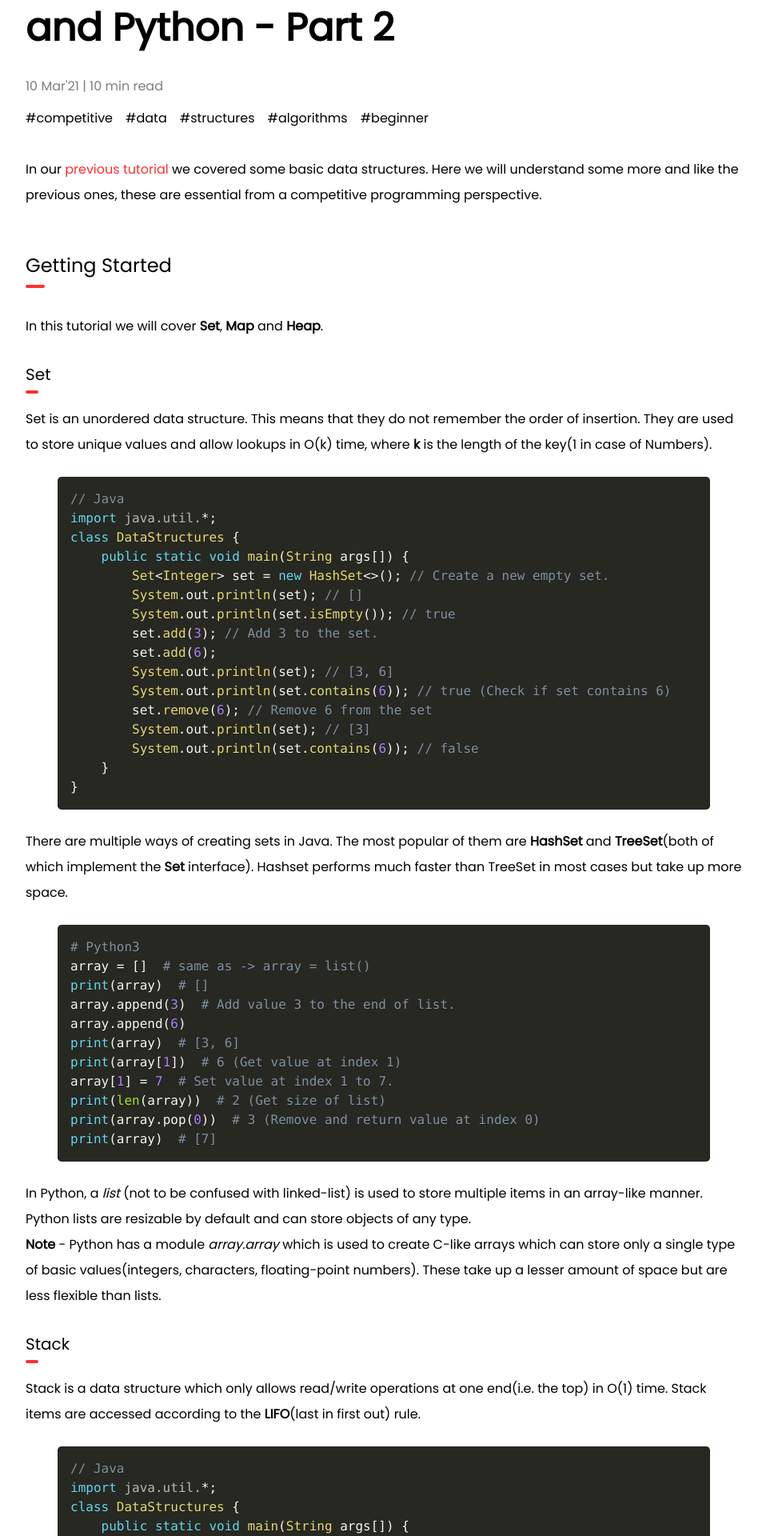
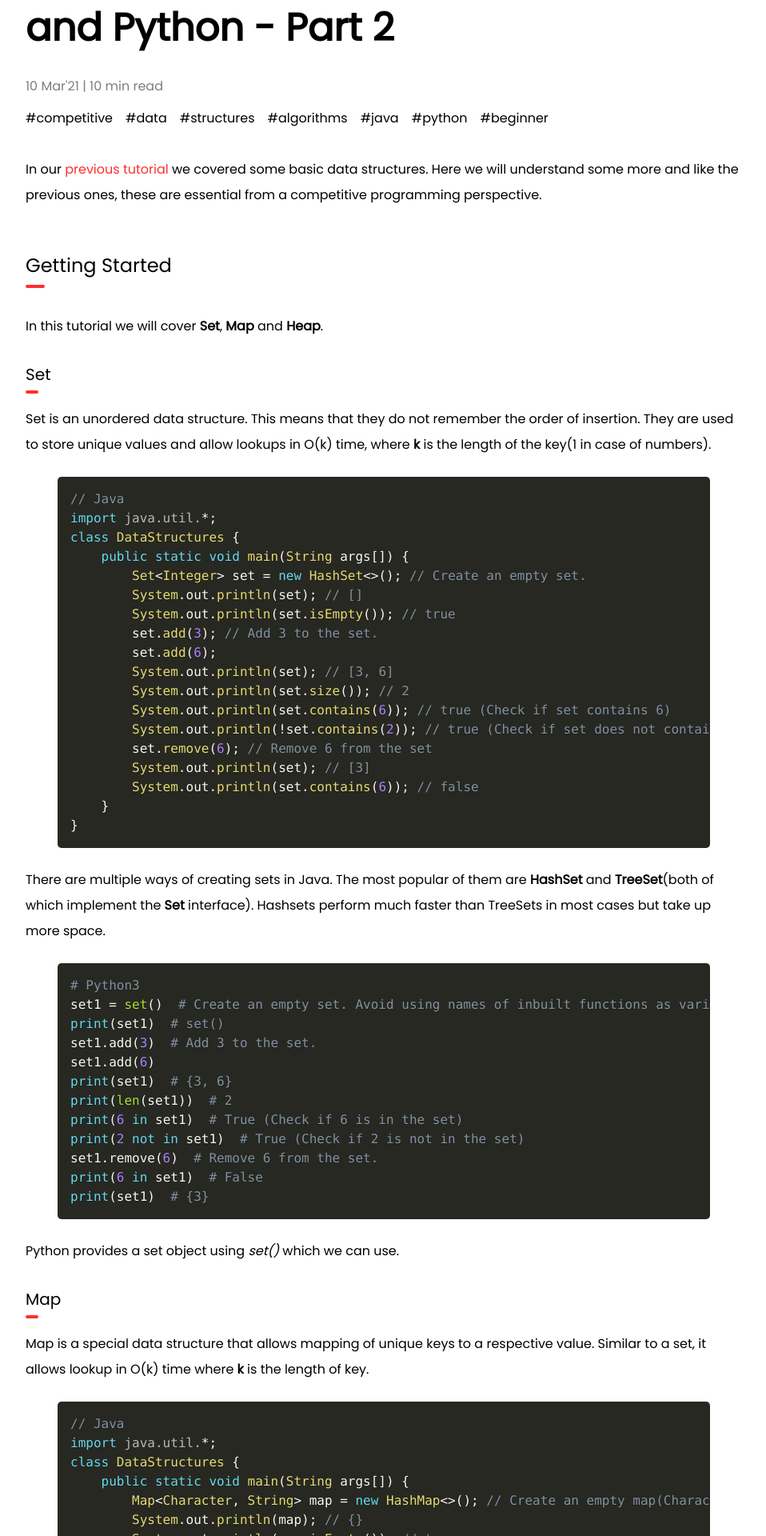
Before and after one commit to thesourceproject/thesourceproject.github.io, a Nuxt app: page /article/9 in a window 1280 px wide. Shown: the part 200-2120 px from the top of the page at 80% size, without its empty margins (160-1118 px from the left). Built offline with nearby package versions, Linux system fonts and the light colour scheme; a web font is replaced by a local one.

Commit message:
partially completed article 9

```diff
--- a/pages/article/2.vue
+++ b/pages/article/2.vue
@@ -28,15 +28,9 @@
           class="w-96"
       /></a>
       <p class="mt-6">
-        <a
-          class="text-text-3 text-lg font-bold hover:underline focus:underline focus:outline-none"
-          href="https://github.com/"
-          target="_blank"
-          >GitHub</a
-        >
-        is a code hosting platform for version control and collaboration. It
-        allows you to showcase your work and lets you and others work together
-        on projects from anywhere.
+        <strong>GitHub</strong> is a code hosting platform for version control
+        and collaboration. It allows you to showcase your work and lets you and
+        others work together on projects from anywhere.
       </p>
       <div class="mt-12 flex flex-col">
         <h2 class="text-2xl">Getting Started</h2>
--- a/pages/article/3.vue
+++ b/pages/article/3.vue
@@ -8,16 +8,11 @@
         :tags="['basics', 'python', 'beginner']"
       />
       <p>
-        <a
-          class="text-text-3 text-lg font-bold hover:underline focus:underline focus:outline-none"
-          href="https://www.python.org/"
-          target="_blank"
-          >Python</a
-        >
-        is an interpreted, high-level and general-purpose programming language.
-        Python is being used in web development, machine learning and even
-        desktop applications. Its easy to learn syntax is very well suited for
-        beginners as well as experienced programmers.
+        <strong>Python</strong> is an interpreted, high-level and
+        general-purpose programming language. Python is being used in web
+        development, machine learning and even desktop applications. Its easy to
+        learn syntax is very well suited for beginners as well as experienced
+        programmers.
       </p>
       <a
         title="www.python.org, GPL &lt;http://www.gnu.org/licenses/gpl.html&gt;, via Wikimedia Commons"
--- a/pages/article/4.vue
+++ b/pages/article/4.vue
@@ -8,16 +8,9 @@
         :tags="['basics', 'python', 'beginner']"
       />
       <p>
-        While developing
-        <a
-          class="text-text-3 text-lg font-bold hover:underline focus:underline focus:outline-none"
-          href="https://www.python.org/"
-          target="_blank"
-          >Python</a
-        >
-        applications we often need to allow user interaction, either to obtain
-        necessary data or to direct the flow of our program. Python enables this
-        functionality through its inbuilt
+        While developing Python applications we often need to allow user
+        interaction, either to obtain necessary data or to direct the flow of
+        our program. Python enables this functionality through its inbuilt
         <a
           class="text-text-3 hover:underline focus:underline focus:outline-none"
           href="https://docs.python.org/3/library/functions.html#input"
--- a/pages/article/8.vue
+++ b/pages/article/8.vue
@@ -2,10 +2,19 @@
   <main>
     <article class="w-full max-w-4xl mx-auto flex flex-col">
       <ArticleHeader
-        title="Using built-in data structures of Java and Python - Part 1"
+        title="Using built-in data structures of Java and Python -
+      Part 1"
         date="7 Mar'21"
         readTime="10 min read"
-        :tags="['competitive', 'data', 'structures', 'algorithms', 'beginner']"
+        :tags="[
+          'competitive',
+          'data',
+          'structures',
+          'algorithms',
+          'java',
+          'python',
+          'beginner',
+        ]"
       />
       <p>
         Today we will learn about data structures that are available in Java and
--- a/pages/article/9.vue
+++ b/pages/article/9.vue
@@ -5,7 +5,15 @@
         title="Using built-in data structures of Java and Python - Part 2"
         date="10 Mar'21"
         readTime="10 min read"
-        :tags="['competitive', 'data', 'structures', 'algorithms', 'beginner']"
+        :tags="[
+          'competitive',
+          'data',
+          'structures',
+          'algorithms',
+          'java',
+          'python',
+          'beginner',
+        ]"
       />
       <p>
         In our
@@ -34,20 +42,22 @@
         Set is an unordered data structure. This means that they do not remember
         the order of insertion. They are used to store unique values and allow
         lookups in O(k) time, where <strong>k</strong> is the length of the
-        key(1 in case of Numbers).
+        key(1 in case of numbers).
       </p>
       <CodeSnippet
         code="// Java
 import java.util.*;
 class DataStructures {
     public static void main(String args[]) {
-        Set<Integer> set = new HashSet<>(); // Create a new empty set.
+        Set<Integer> set = new HashSet<>(); // Create an empty set.
         System.out.println(set); // []
         System.out.println(set.isEmpty()); // true
         set.add(3); // Add 3 to the set.
         set.add(6);
         System.out.println(set); // [3, 6]
+        System.out.println(set.size()); // 2
         System.out.println(set.contains(6)); // true (Check if set contains 6)
+        System.out.println(!set.contains(2)); // true (Check if set does not contain 2)
         set.remove(6); // Remove 6 from the set
         System.out.println(set); // [3]
         System.out.println(set.contains(6)); // false
@@ -58,56 +68,52 @@ class DataStructures {
       <p>
         There are multiple ways of creating sets in Java. The most popular of
         them are <strong>HashSet</strong> and <strong>TreeSet</strong>(both of
-        which implement the <strong>Set</strong> interface). Hashset performs
-        much faster than TreeSet in most cases but take up more space.
+        which implement the <strong>Set</strong> interface). Hashsets perform
+        much faster than TreeSets in most cases but take up more space.
       </p>
       <CodeSnippet
         code="# Python3
-array = []  # same as -> array = list()
-print(array)  # []
-array.append(3)  # Add value 3 to the end of list.
-array.append(6)
-print(array)  # [3, 6]
-print(array[1])  # 6 (Get value at index 1)
-array[1] = 7  # Set value at index 1 to 7.
-print(len(array))  # 2 (Get size of list)
-print(array.pop(0))  # 3 (Remove and return value at index 0)
-print(array)  # [7]"
+set1 = set()  # Create an empty set. Avoid using names of inbuilt functions as variable names.
+print(set1)  # set()
+set1.add(3)  # Add 3 to the set.
+set1.add(6)
+print(set1)  # {3, 6}
+print(len(set1))  # 2
+print(6 in set1)  # True (Check if 6 is in the set)
+print(2 not in set1)  # True (Check if 2 is not in the set)
+set1.remove(6)  # Remove 6 from the set.
+print(6 in set1)  # False
+print(set1)  # {3}"
         lang="language-python"
       />
-      <p>
-        In Python, a <em>list</em> (not to be confused with linked-list) is used
-        to store multiple items in an array-like manner. Python lists are
-        resizable by default and can store objects of any type.<br />
-        <strong>Note</strong> - Python has a module <em>array.array</em> which
-        is used to create C-like arrays which can store only a single type of
-        basic values(integers, characters, floating-point numbers). These take
-        up a lesser amount of space but are less flexible than lists.
-      </p>
+      <p>Python provides a set object using <em>set()</em> which we can use.</p>
       <div class="mt-6 flex flex-col">
-        <h3 class="text-xl">Stack</h3>
+        <h3 class="text-xl">Map</h3>
         <div class="w-4 h-1 bg-background-2 rounded-full"></div>
       </div>
       <p class="mt-4">
-        Stack is a data structure which only allows read/write operations at one
-        end(i.e. the top) in O(1) time. Stack items are accessed according to
-        the <strong>LIFO</strong>(last in first out) rule.
+        Map is a special data structure that allows mapping of unique keys to a
+        respective value. Similar to a set, it allows lookup in O(k) time where
+        <strong>k</strong> is the length of key.
       </p>
       <CodeSnippet
         code="// Java
 import java.util.*;
 class DataStructures {
     public static void main(String args[]) {
-        ArrayDeque<Character> stack = new ArrayDeque<>(); // Create an ArrayDeque of Character type.
-        System.out.println(stack); // []
-        System.out.println(stack.isEmpty()); // true
-        stack.push('A'); // Push 'A' onto the stack.
-        stack.push('B');
-        System.out.println(stack); // [B, A] (Last in first out)
-        System.out.println(stack.peek()); // B (Peek at the top item without removing it)
-        System.out.println(stack.size()); // 2
-        System.out.println(stack.pop()); // B (Pop and return the character on top of the stack)
-        System.out.println(stack); // [A]
+        Map<Character, String> map = new HashMap<>(); // Create an empty map(Character to String)
+        System.out.println(map); // {}
+        System.out.println(map.isEmpty()); // true
+        map.put('A', &quot;Apple&quot;); // Map the key 'A' to the value &quot;Apple&quot;
+        map.put('B', &quot;Banana&quot;);
+        map.putIfAbsent('B', &quot;Blueberry&quot;); // If the key 'B' does not exist, map it to the value &quot;Blueberry&quot;
+        System.out.println(map); // {A=Apple, B=Banana}
+        System.out.println(map.size()); // 2
+        System.out.println(map.containsKey('C')); // false (Check if 'C' exists in the map as a key)
+        System.out.println(map.get('A')); // Apple (Get the value mapped for the key 'A')
+        System.out.println(map.getOrDefault('C', &quot;Cherry&quot;)); // Cherry (Get the value mapped for the key 'C', if it does not exist return &quot;Cherry&quot;)
+        map.remove('A'); // Remove the key(and its respective value) 'A'
+        System.out.println(map); // {B=Banana}
     }
 }"
         lang="language-java"
--- a/pages/find.vue
+++ b/pages/find.vue
@@ -83,7 +83,15 @@ export default {
           readTime: "10 min read",
           fragment:
             "In our previous tutorial we covered some basic data structures. Here we will understand some more and like the previous ones, these are essential from a competitive programming perspective...",
-          tags: ["competitive", "data", "structures", "algorithms", "beginner"],
+          tags: [
+            "competitive",
+            "data",
+            "structures",
+            "algorithms",
+            "java",
+            "python",
+            "beginner",
+          ],
         },
         {
           id: 8,
@@ -93,7 +101,15 @@ export default {
           readTime: "10 min read",
           fragment:
             "Today we will learn about data structures that are available in Java and Python. These are a must-know if you want to get into competitive programming...",
-          tags: ["competitive", "data", "structures", "algorithms", "beginner"],
+          tags: [
+            "competitive",
+            "data",
+            "structures",
+            "algorithms",
+            "java",
+            "python",
+            "beginner",
+          ],
         },
         {
           id: 7,
```
Also changed, not shown: pages/article/1.vue (+8 -21 lines).
